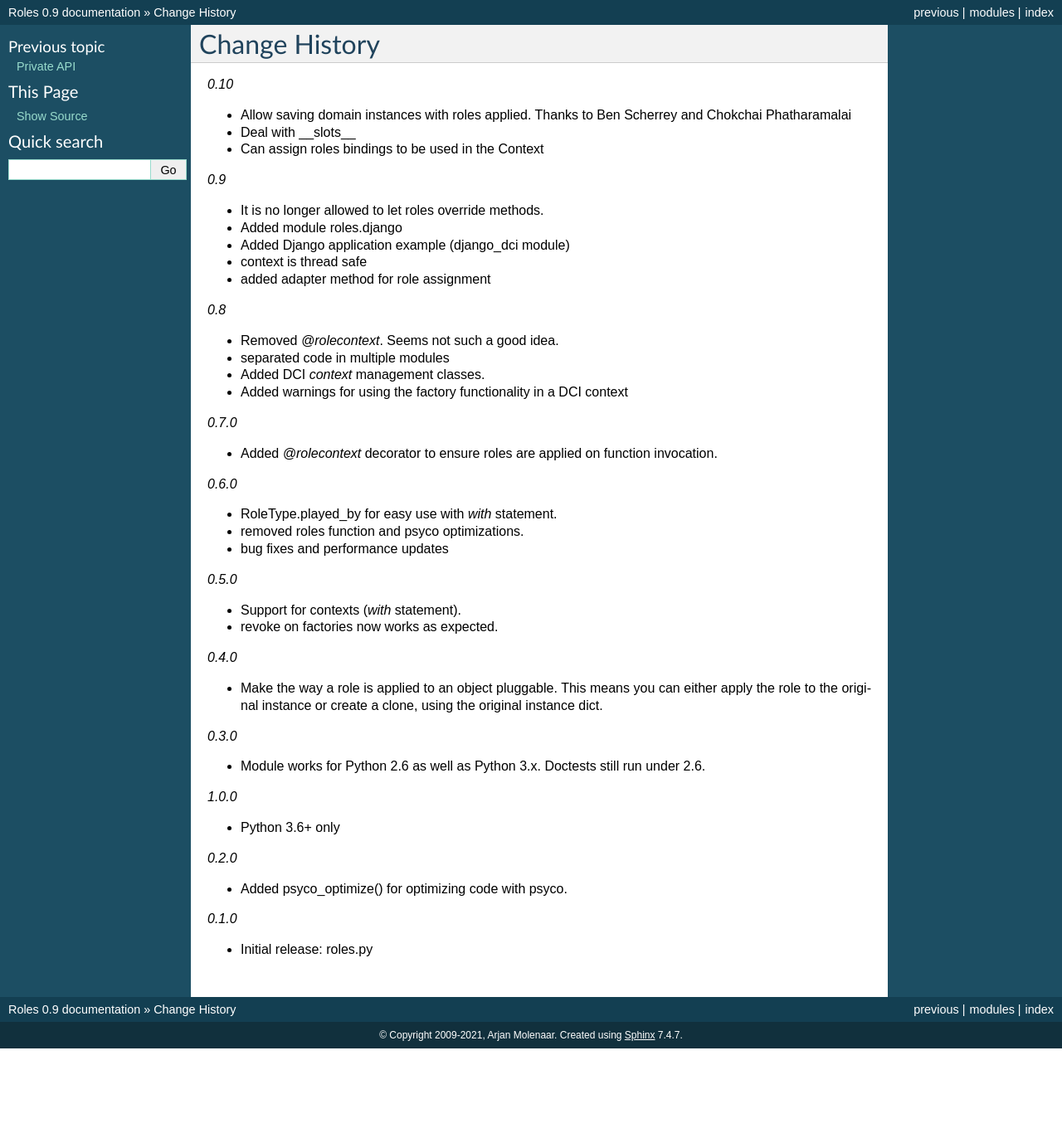
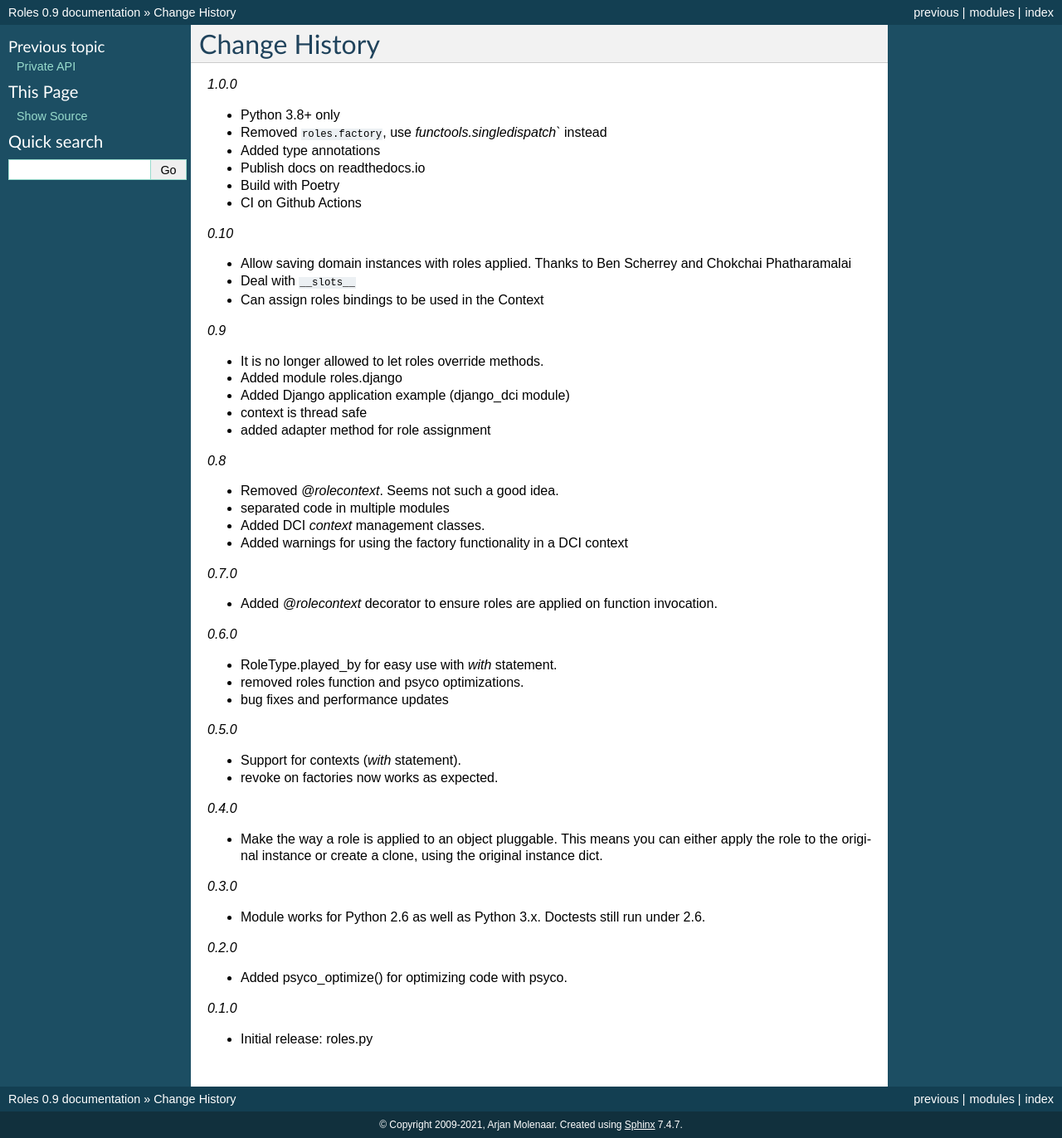
Before and after one commit to amolenaar/roles, a Sphinx documentation site: the page built from docs/history.txt, in a window 1280 px wide. Shown: the whole page at 83% size. Built offline with Sphinx 7.4.7, drawn with Linux system fonts in a browser that asks for light colours; before the commit the page ends 1264 px from its top, so only the background shows below that.

Commit message:
Update docs

```diff
--- a/docs/history.txt
+++ b/docs/history.txt
@@ -1,11 +1,20 @@
 Change History
 ==============
+
+*1.0.0*
+
+- Python 3.8+ only
+- Removed ``roles.factory``, use `functools.singledispatch`` instead
+- Added type annotations
+- Publish docs on readthedocs.io
+- Build with Poetry
+- CI on Github Actions
 
 *0.10*
 
 - Allow saving domain instances with roles applied. Thanks to Ben Scherrey and
   Chokchai Phatharamalai
-- Deal with __slots__
+- Deal with ``__slots__``
 - Can assign roles bindings to be used in the Context
 
 *0.9*
@@ -49,11 +58,6 @@ Change History
 
 - Module works for Python 2.6 as well as Python 3.x. Doctests still run under 2.6.
 
-*1.0.0*
-
-- Python 3.6+ only
-
-
 *0.2.0*
 
 - Added psyco_optimize() for optimizing code with psyco.
```
Also changed, not shown: docs/privapi.txt (+2 -10 lines).
